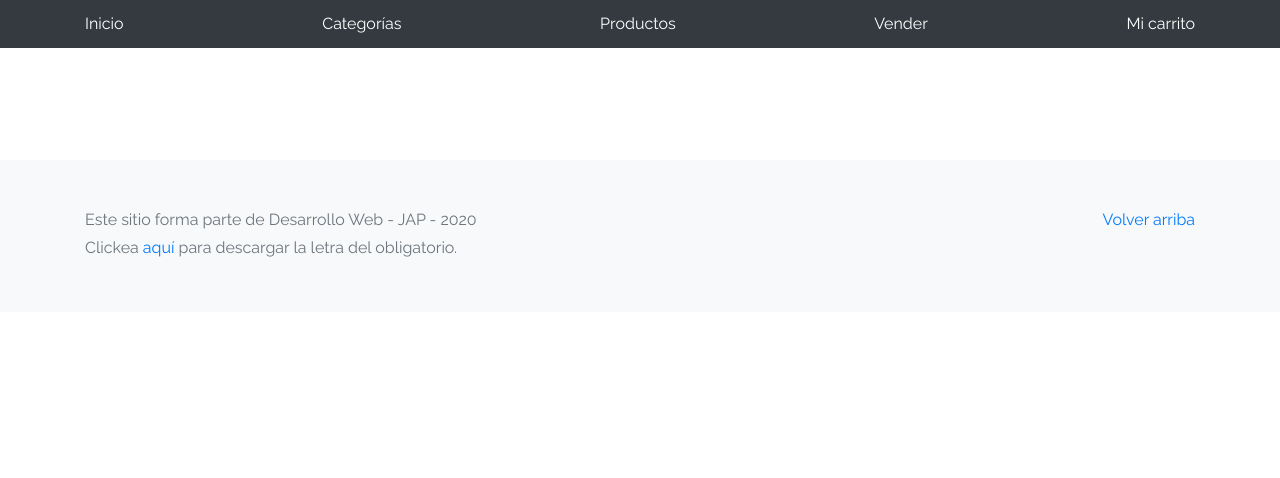
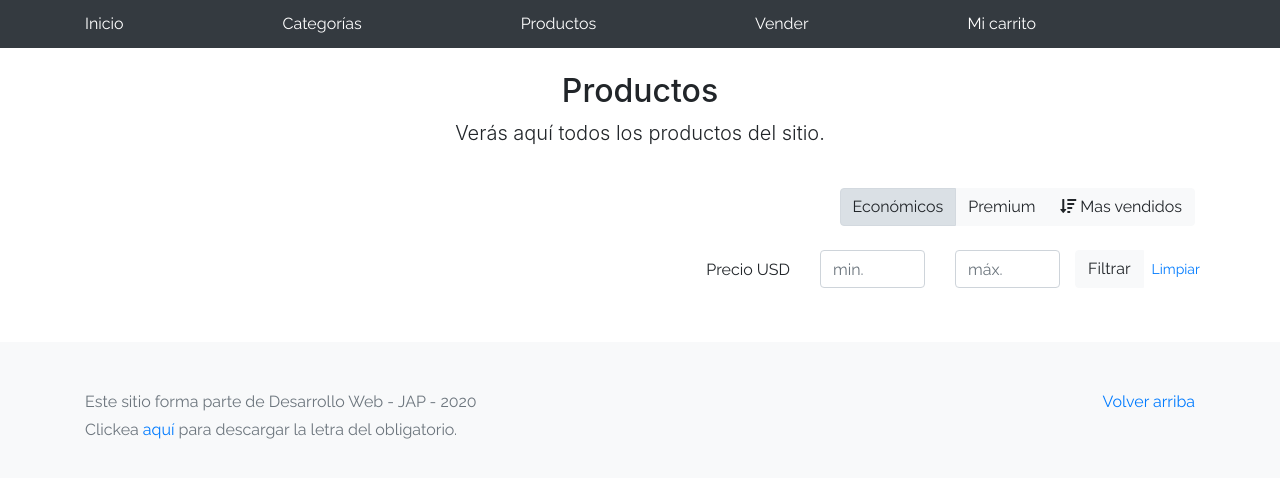
Before and after one commit to pilarithurbide/Obligatorio, a plain HTML site: page products.html in a window 1280 px wide. Drawn offline with Linux system fonts and the light colour scheme; no server answers.

Commit message:
Add files via upload

```diff
--- a/products.html
+++ b/products.html
@@ -21,20 +21,58 @@
         <a class="py-2 d-none d-md-inline-block" href="products.html">Productos</a>
         <a class="py-2 d-none d-md-inline-block" href="sell.html">Vender</a>
         <a class="py-2 d-none d-md-inline-block" href="cart.html">Mi carrito</a>
+        <a class="py-2 d-none d-md-inline-block" id="nomb" style="color:greenyellow; font-weight: bold; font-style: italic;" ></a>
       </div>
     </nav>
-    <div class="container p-5">
-
-      <!--
-      <div class="alert alert-danger" role="alert" style="position: relative; width:auto; top: 0;">
-        <h4 class="alert-heading">¡A trabajar! :)</h4>
-        <p>Esta sección corresponde a: Entrega 1 (Fecha de entrega: 16/08/2020) y Entrega 2 (Fecha de entrega: 30/08/2020).</p>
-        <hr>
-        <p class="mb-0">Para saber qué debes hacer, fijate en la actividad en CREA correspondiente a esta entrega.</p>
+    <main role="main" class="pb-5">
+      <div class="text-center p-4">
+        <h2>Productos</h2>
+        <p class="lead">Verás aquí todos los productos del sitio.</p>
       </div>
-      -->
-      <p id="contenido"> </p>
-    </div>
+      <div class="container">
+        <div class="row">
+          <div class="col text-right">
+              <div class="btn-group btn-group-toggle mb-4" data-toggle="buttons">
+                  <label class="btn btn-light active" id="sortAsc" >
+                      <input type="radio" name="options" autocomplete="off" checked>Económicos
+                  </label>
+                  <label class="btn btn-light" id="sortDesc" >
+                      <input type="radio" name="options" autocomplete="off">Premium
+                  </label>
+                  <label class="btn btn-light" id="sortByCount" >
+                      <input type="radio" name="options" autocomplete="off"><i class="fas fa-sort-amount-down mr-1"></i>Mas vendidos
+                  </label>
+                </div>
+            </div>
+          </div>
+        <div class="row justify-content-end">
+          <div class="col-md-6"></div>
+          <div class="col-md-6 col-sm-12 mb-1 container">
+            <div class="row container p-0 m-0">
+              <div class="col">
+                <p class="font-weight-normal text-right my-2">Precio USD</p>
+              </div>
+              <div class="col">
+                <input class="form-control" type="number" placeholder="min." id="rangeFilterCountMin">
+              </div>
+              <div class="col">
+                <input class="form-control" type="number" placeholder="máx." id="rangeFilterCountMax">
+              </div>
+              <div class="col-3 p-0">
+                <div class="btn-group" role="group">
+                  <button class="btn btn-light btn-block" id="rangeFilterCount">Filtrar</button>
+                  <button class="btn btn-link btn-sm" id="clearRangeFilter">Limpiar</button>
+                </div>
+              </div>
+            </div>
+          </div>
+          <div class="row">
+            <div class="list-group" id="cat-list-container">
+              <p id="contenido"> </p>
+            </div>
+          </div>
+      </div>
+    </main>
     <footer class="text-muted bg-light">
       <div class="container">
         <p class="float-right">
@@ -45,6 +83,10 @@
       </div>
     </footer>
     <div id="spinner-wrapper"><div class="lds-ring"><div></div><div></div><div></div><div></div></div></div>
+    <script>
+      let firstName = localStorage.getItem('identificacion')
+      document.getElementById('nomb').innerHTML = firstName
+   </script>
     <script src="js/jquery-3.4.1.min.js"></script>
     <script src="js/bootstrap.bundle.min.js"></script>
     <script src="js/init.js"></script>
```
Also changed, not shown: cart.html (+5 -0 lines), categories.html (+5 -0 lines), category-info.html (+5 -0 lines), index.html (+2 -1 lines), my-profile.html (+5 -0 lines), principal.html (+5 -0 lines), product-info.html (+5 -0 lines), sell.html (+5 -0 lines), img/fondo.jpg (added).
